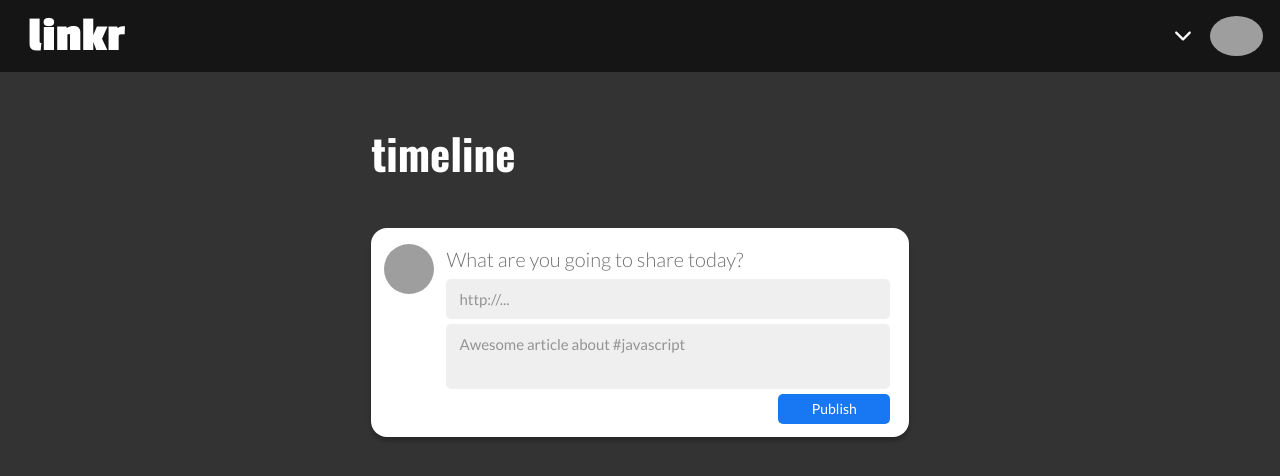
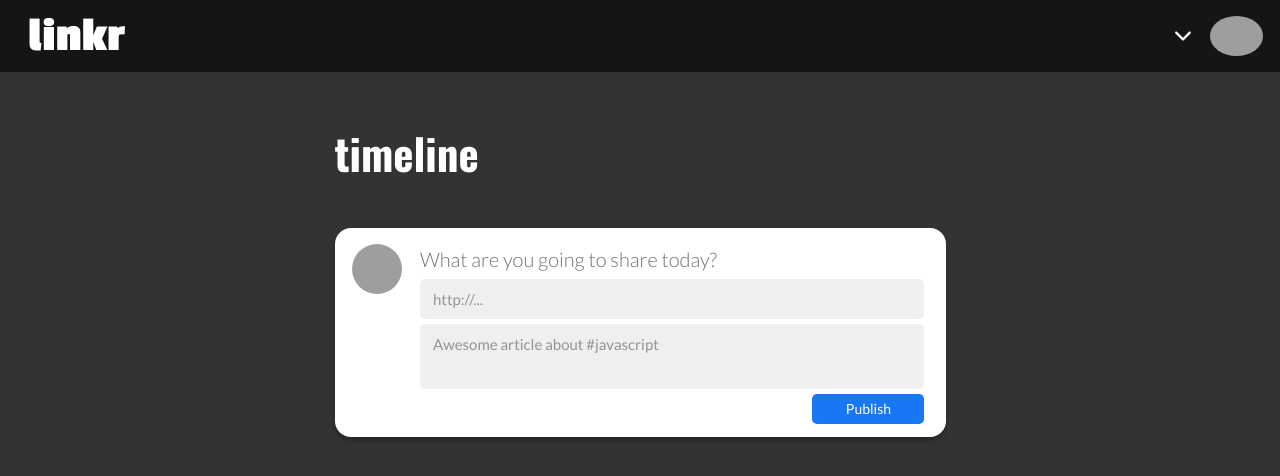
Before and after one commit to yugosk/linkr-front, a React (Create React App) app: page /timeline in a window 1280 px wide. Shown: the top 476 px of the page. Built offline with nearby package versions, Linux system fonts and the light colour scheme; grey boxes are pictures that could not be loaded.

Commit message:
[feat] Corrects sizing in responsive layout

```diff
--- a/src/components/Timeline/TimelineForm.js
+++ b/src/components/Timeline/TimelineForm.js
@@ -4,7 +4,7 @@ const FormContainer = styled.div`
   display: flex;
   background-color: #ffffff;
   flex-direction: row;
-  width: 42%;
+  width: 611px;
   height: 209px;
   box-shadow: 0px 4px 4px rgba(0, 0, 0, 0.25);
   border-radius: 16px;
--- a/src/components/Timeline/TimelineTitle.js
+++ b/src/components/Timeline/TimelineTitle.js
@@ -2,7 +2,7 @@ import styled from "styled-components";
 
 export default styled.div`
   display: flex;
-  width: 42%;
+  width: 611px;
   text-align: left;
   height: 64px;
   margin-top: 121px;
```
